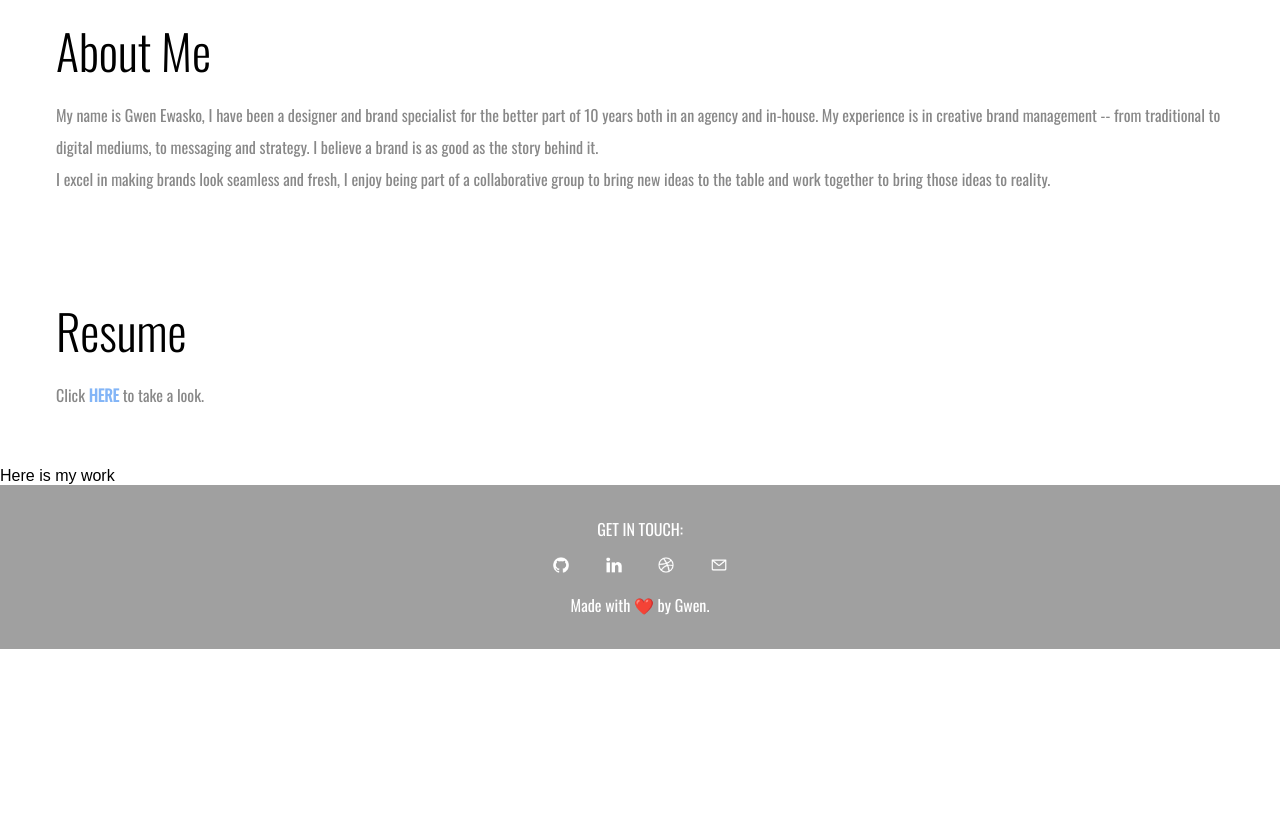
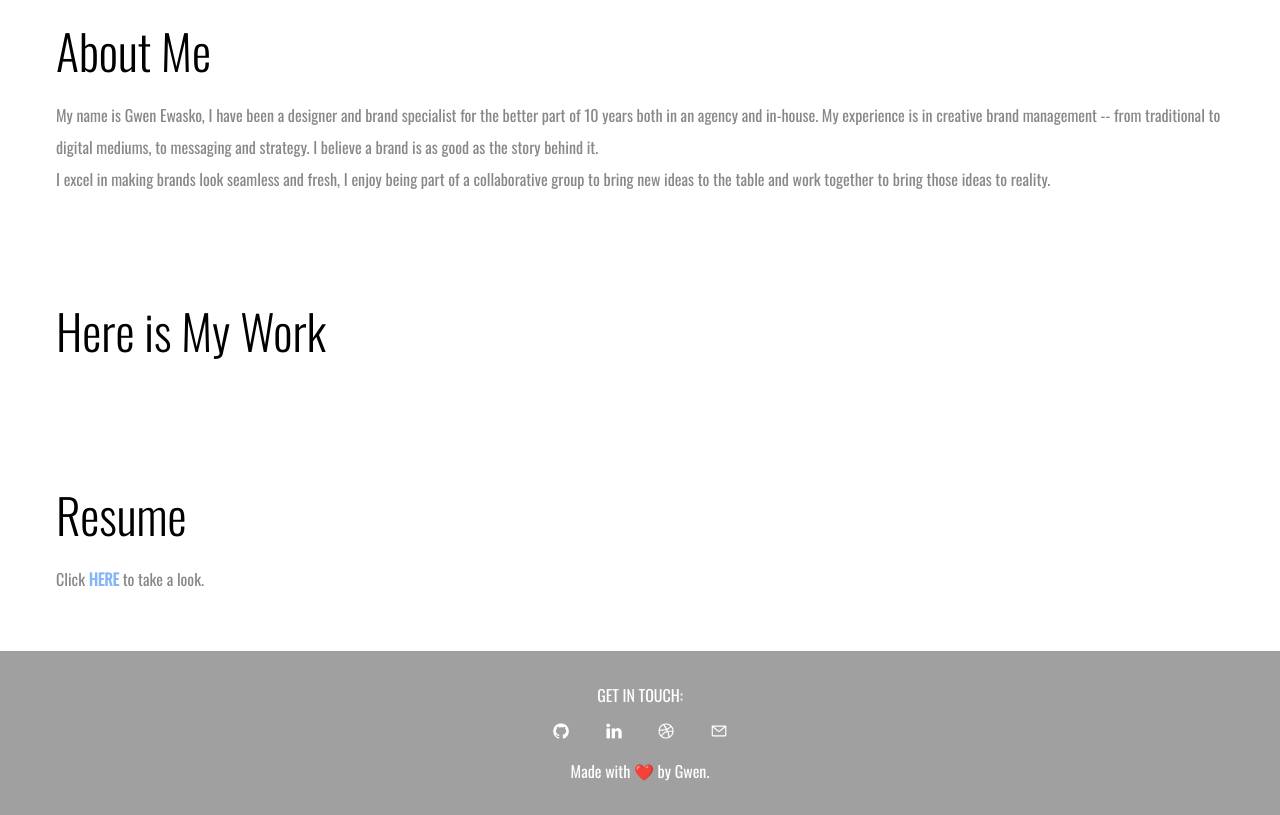
Before and after one commit to gwenewasko/portfolio, a plain HTML site: page index.html in a window 1280 px wide. Shown: the part 1184-1999 px from the top of the page. Before the commit the page ends 1833 px from the top, so only its background shows below. Drawn offline with nearby package versions, Linux system fonts and the light colour scheme.

Commit message:
adding links to my footer for email and social

```diff
--- a/index.html
+++ b/index.html
@@ -18,10 +18,10 @@
             <img class="w-50" src="./assets/images/Gwen-logomark.png" alt="Gwen Ewasko">
         </div>
         <ul class="ai-c d-f fxw-w lis-n m m0 p">
-            <li class="underline ml@lrg"><a class="c-lightgray" href="">About Me</a></li>
-            <li class="underline ml@lrg"><a class="c-lightgray" href="">Work</a></li>
-            <li class="underline ml@lrg"><a class="c-lightgray" href="">Resume</a></li>
-            <li class="underline ml@lrg"><a class="c-lightgray" href="">Contact</a></li>
+            <li class="underline ml@lrg"><a class="c-lightgray" href="#aboutme">About Me</a></li>
+            <li class="underline ml@lrg"><a class="c-lightgray" href="#work">Work</a></li>
+            <li class="underline ml@lrg"><a class="c-lightgray" href="#resume">Resume</a></li>
+            <li class="underline ml@lrg"><a class="c-lightgray" href="#contact">Contact</a></li>
             </li>
         </ul>
         </div>
@@ -36,7 +36,7 @@
 </body>
 </section>
 <!-- About Me -->
-<section class="d-f fxw-w m p">
+<section id="aboutme" class="d-f fxw-w m p">
     <div>
         <h2>About Me</h2>
         <p class="c-lightgray line-h f-oswald">My name is Gwen Ewasko, I have been a designer and brand specialist for
@@ -48,8 +48,14 @@
             ideas to the table and work together to bring those ideas to reality.</p>
     </div>
 </section>
+<!-- Work -->
+<section id="work" class="d-f fxw-w m p">
+    <div>
+        <h2 class="t-center">Here is My Work</h2>
+    </div>
+</section>
 <!-- Resume -->
-<section class="d-f fxw-w m p">
+<section id="resume" class="d-f fxw-w m p">
     <div>
         <h2>Resume</h2>
         <p class="c-lightgray line-h f-oswald">Click <a target="_blank"
@@ -58,20 +64,19 @@
         </p>
     </div>
 </section>
-<!-- Work -->
-<section>
-    <div>Here is my work</div>
-</section>
-
 <!-- Footer -->
-<section>
+<section id="contact">
     <footer>
         <div class="bgc-lightgray p t-center">
             <p class="c-white f-oswald f-400 t-center uppercase">Get in Touch:</p>
-            <img class="p-1 w-sm" src="./assets/images/github-logo.png" alt="Github">
-            <img class="p-1 w-sm" src="./assets/images/linkedin-logo.png" alt="LinkedIn">
-            <img class="p-1 w-sm" src="./assets/images/dribbble-logo.png" alt="Dribbble">
-            <img class="p-1 w-sm" src="./assets/images/email.png" alt="Email">
+            <a target="_blank" href="https://github.com/gwenewasko"> <img class="p-1 w-sm"
+                    src="./assets/images/github-logo.png" alt="Github"></a>
+            <a target="_blank" href="https://www.linkedin.com/in/gwen-ewasko/"> <img class="p-1 w-sm"
+                    src="./assets/images/linkedin-logo.png" alt="LinkedIn"></a>
+            <a target="_blank" href="https://dribbble.com/gwenewasko"> <img class="p-1 w-sm"
+                    src="./assets/images/dribbble-logo.png" alt="Dribbble"></a>
+            <a target="_blank" href="mailto: gwenewasko@gmail.com"> <img class="p-1 w-sm"
+                    src="./assets/images/email.png" alt="Email"></a>
             <p class="c-white f-oswald f-size f-400">Made with ❤️ by Gwen.</p>
         </div>
     </footer>
```
